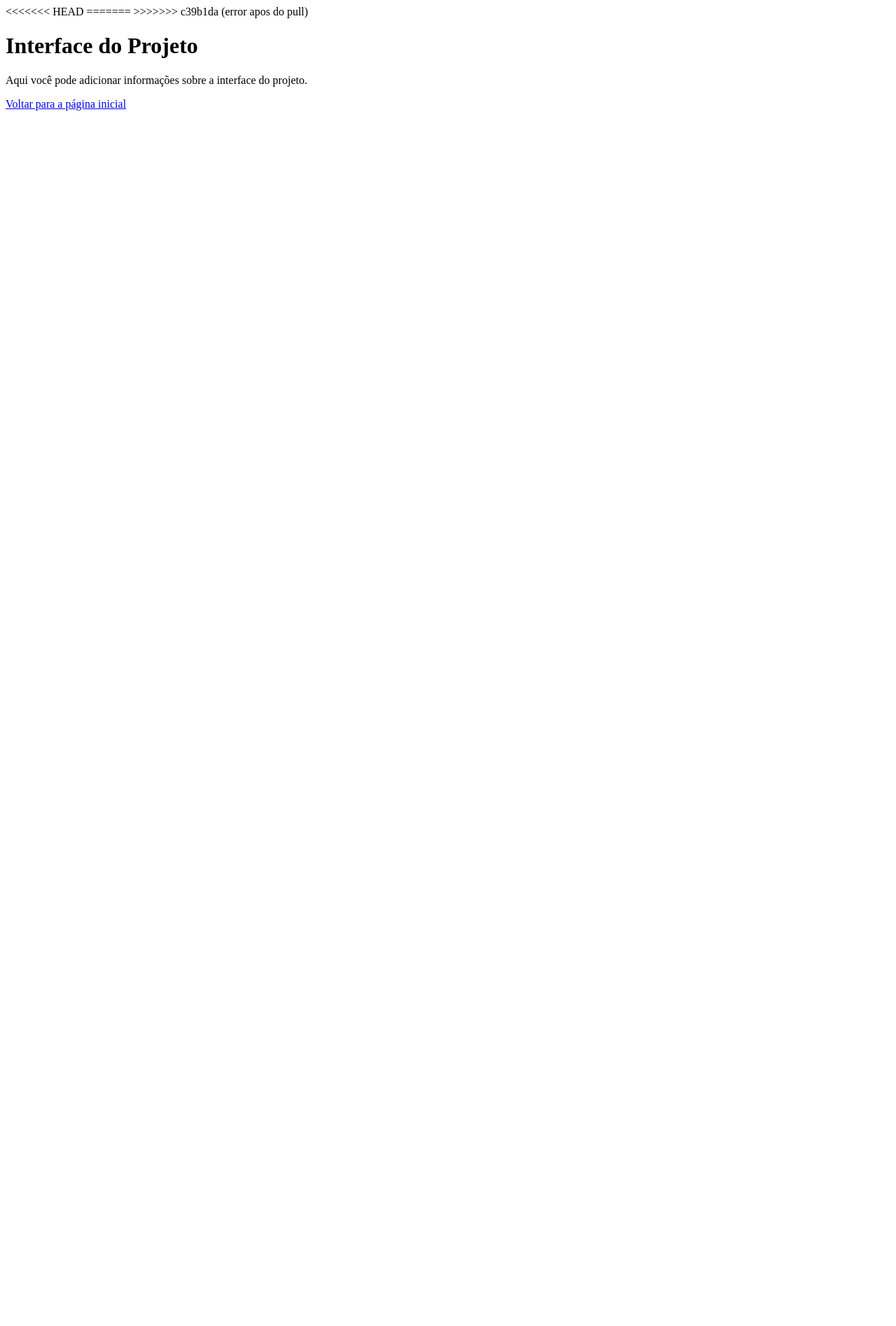
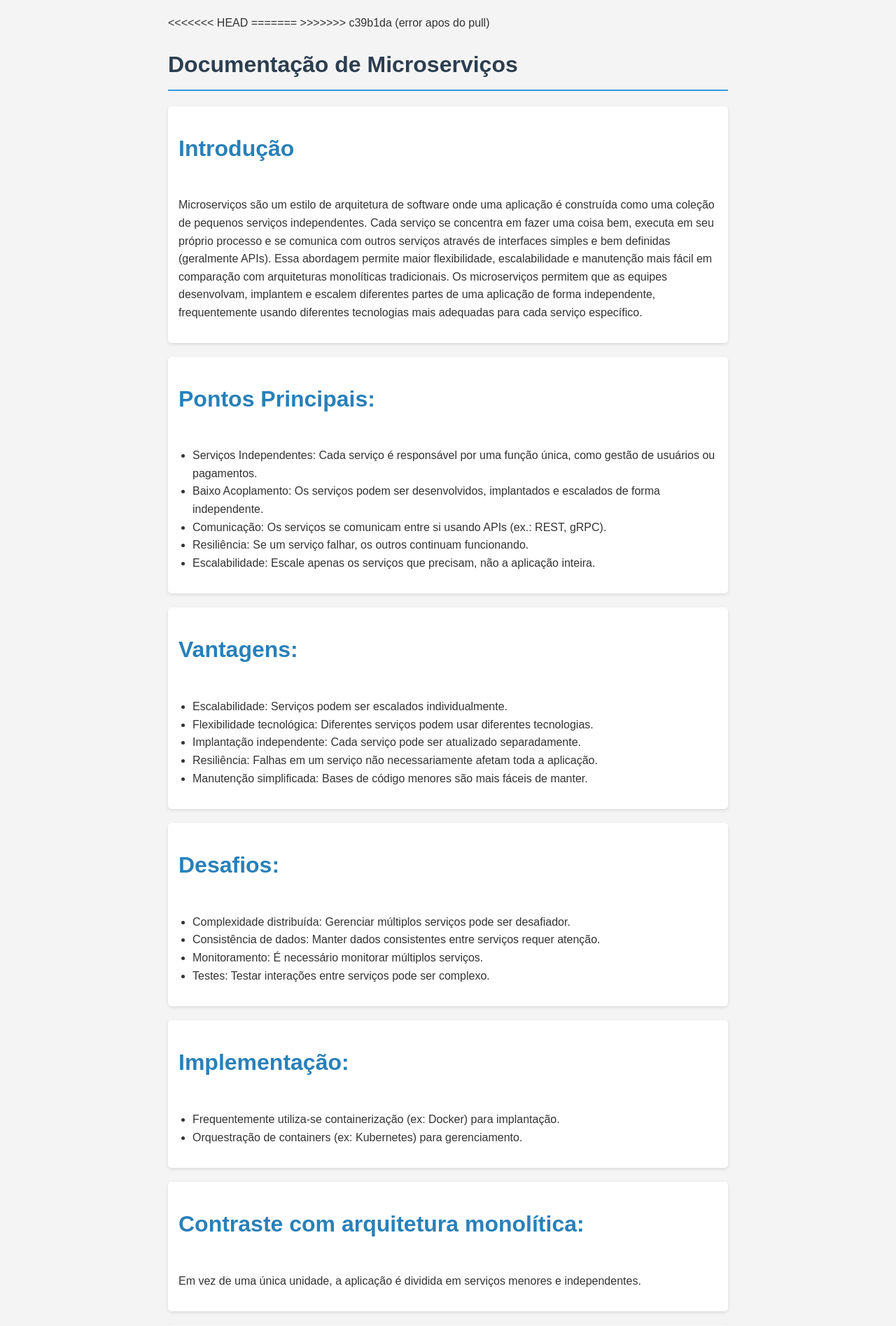
Before and after one commit to sofiaamosqueraa/PYTHON, a Flask app: page /documentacao/microservicos in a window 1280 px wide. Shown: the top 1895 px of the page at 70% size. Before the commit the page ends 158 px from the top, so only its background shows below. Run offline with Flask 3, Linux system fonts and the light colour scheme.

Commit message:
introducao

```diff
--- a/templates/documentacao/microservicos.html
+++ b/templates/documentacao/microservicos.html
@@ -7,10 +7,99 @@
 =======
     <title>Interface do Projeto</title>
 >>>>>>> c39b1da (error apos do pull)
+<link rel="stylesheet" href="stylem.css">
 </head>
 <body>
-    <h1>Interface do Projeto</h1>
-    <p>Aqui você pode adicionar informações sobre a interface do projeto.</p>
-    <a href="/">Voltar para a página inicial</a>
+    <h1>Documentação de Microserviços</h1>
+
+    <div class="section">
+        <h4>Introdução</h4>
+        <p>
+            Microserviços são um estilo de arquitetura de software onde uma aplicação é construída como uma coleção de pequenos serviços independentes. Cada serviço se concentra em fazer uma coisa bem, executa em seu próprio processo e se comunica com outros serviços através de interfaces simples e bem definidas (geralmente APIs). Essa abordagem permite maior flexibilidade, escalabilidade e manutenção mais fácil em comparação com arquiteturas monolíticas tradicionais. Os microserviços permitem que as equipes desenvolvam, implantem e escalem diferentes partes de uma aplicação de forma independente, frequentemente usando diferentes tecnologias mais adequadas para cada serviço específico.
+        </p>
+    </div>
+
+    <div class="section">
+        <h4>Pontos Principais:</h4>
+        <ul>
+            <li>Serviços Independentes: Cada serviço é responsável por uma função única, como gestão de usuários ou pagamentos.</li>
+            <li>Baixo Acoplamento: Os serviços podem ser desenvolvidos, implantados e escalados de forma independente.</li>
+            <li>Comunicação: Os serviços se comunicam entre si usando APIs (ex.: REST, gRPC).</li>
+            <li>Resiliência: Se um serviço falhar, os outros continuam funcionando.</li>
+            <li>Escalabilidade: Escale apenas os serviços que precisam, não a aplicação inteira.</li>
+        </ul>
+    </div>
+
+    <div class="section">
+        <h4>Vantagens:</h4>
+        <ul>
+            <li>Escalabilidade: Serviços podem ser escalados individualmente.</li>
+            <li>Flexibilidade tecnológica: Diferentes serviços podem usar diferentes tecnologias.</li>
+            <li>Implantação independente: Cada serviço pode ser atualizado separadamente.</li>
+            <li>Resiliência: Falhas em um serviço não necessariamente afetam toda a aplicação.</li>
+            <li>Manutenção simplificada: Bases de código menores são mais fáceis de manter.</li>
+        </ul>
+    </div>
+
+    <div class="section">
+        <h4>Desafios:</h4>
+        <ul>
+            <li>Complexidade distribuída: Gerenciar múltiplos serviços pode ser desafiador.</li>
+            <li>Consistência de dados: Manter dados consistentes entre serviços requer atenção.</li>
+            <li>Monitoramento: É necessário monitorar múltiplos serviços.</li>
+            <li>Testes: Testar interações entre serviços pode ser complexo.</li>
+        </ul>
+    </div>
+
+    <div class="section">
+        <h4>Implementação:</h4>
+        <ul>
+            <li>Frequentemente utiliza-se containerização (ex: Docker) para implantação.</li>
+            <li>Orquestração de containers (ex: Kubernetes) para gerenciamento.</li>
+        </ul>
+    </div>
+
+    <div class="section">
+        <h4>Contraste com arquitetura monolítica:</h4>
+        <p>Em vez de uma única unidade, a aplicação é dividida em serviços menores e independentes.</p>
+    </div>
+
+    <div class="section">
+        <h4>Padrões comuns:</h4>
+        <p><li>API Gateway </li>
+            <li> Service Discovery </li>
+            <li> Circuit Breaker </li>
+            <li>Event Sourcing</li></p>
+    </div>
+
+    <div class="section">
+        <h4> Contraste com arquitetura monolítica:</h4>
+        <p>Em vez de uma única unidade, a aplicação é dividida em serviços menores e independentes.
+        </p>
+    </div>
+
+    <div class="section">
+        <h4>Ferramentas e tecnologias associadas:</h4>
+        <p>
+            <li>Spring Boot, Node.js (para desenvolvimento)</li>
+            <li>Docker, Kubernetes (para implantação e orquestração)</li>
+            <li>Kafka, RabbitMQ (para mensageria)</li>
+            <li>Prometheus, ELK Stack (para monitoramento e logging)</li>
+        </p>
+
+        <div class="section">
+            <h4> Evolução e manutenção:</h4>
+            <p>Facilita a evolução contínua da aplicação
+                Permite atualizações e substituições graduais de serviços</p>
+                </div>
+
+
+
+
+
+
+
+
+
 </body>
 </html>
--- /dev/null
+++ b/templates/documentacao/stylem.css
@@ -0,0 +1,39 @@
+body {
+    font-family: Arial, sans-serif;
+    line-height: 1.6;
+    color: #333;
+    max-width: 800px;
+    margin: 0 auto;
+    padding: 20px;
+    background-color: #f4f4f4;
+}
+h1 {
+    color: #2c3e50;
+    border-bottom: 2px solid #3498db;
+    padding-bottom: 10px;
+}
+h4 {
+    color: #2980b9;
+    margin-top: 20px;
+    font-size: 4vh;
+}
+p {
+    margin-bottom: 15px;
+}
+a {
+    color: #e74c3c;
+    text-decoration: none;
+}
+a:hover {
+    text-decoration: underline;
+}
+.section {
+    background-color: #fff;
+    border-radius: 5px;
+    padding: 15px;
+    margin-bottom: 20px;
+    box-shadow: 0 2px 5px rgba(0,0,0,0.1);
+}
+ul {
+    padding-left: 20px;
+}
```
